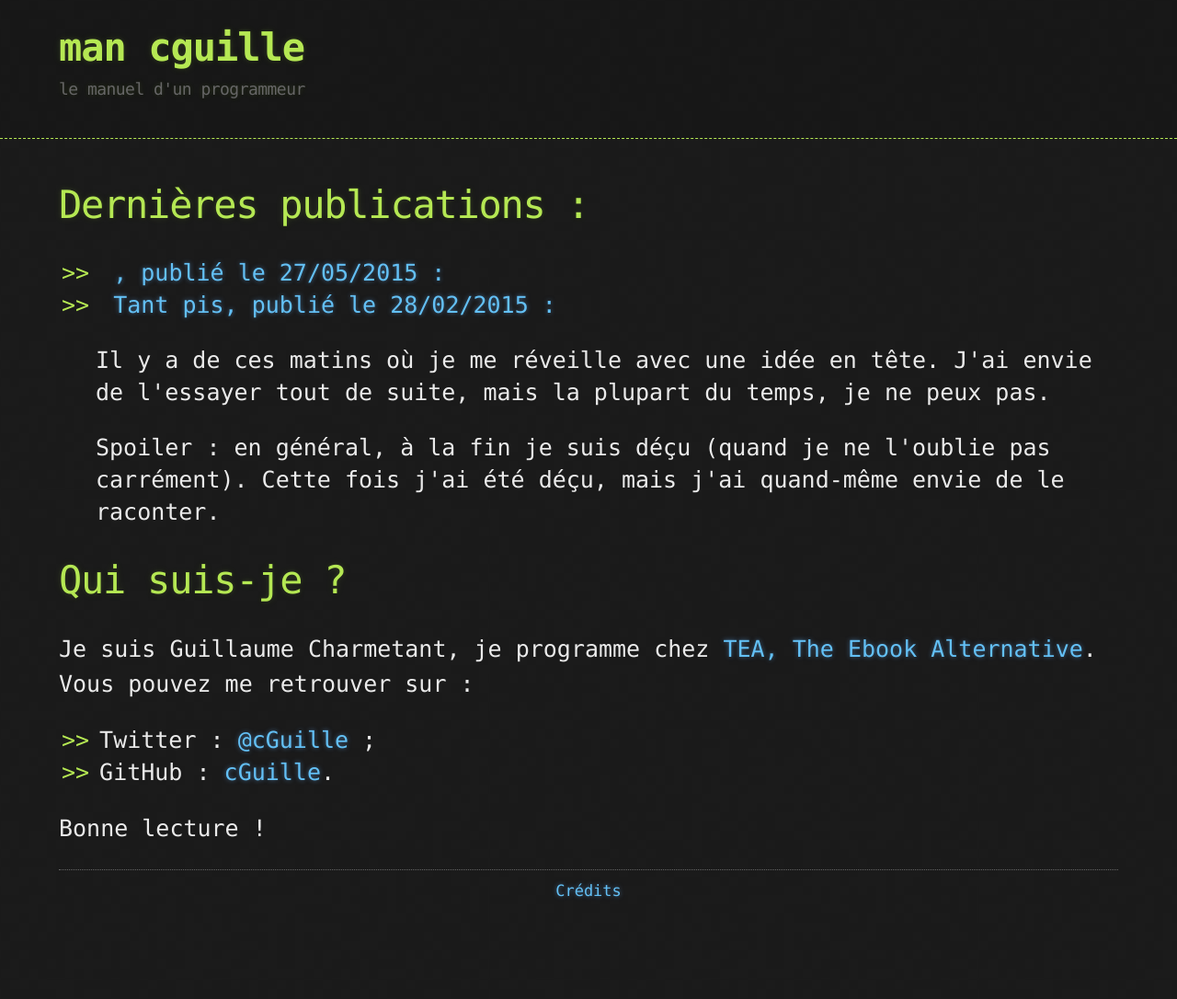
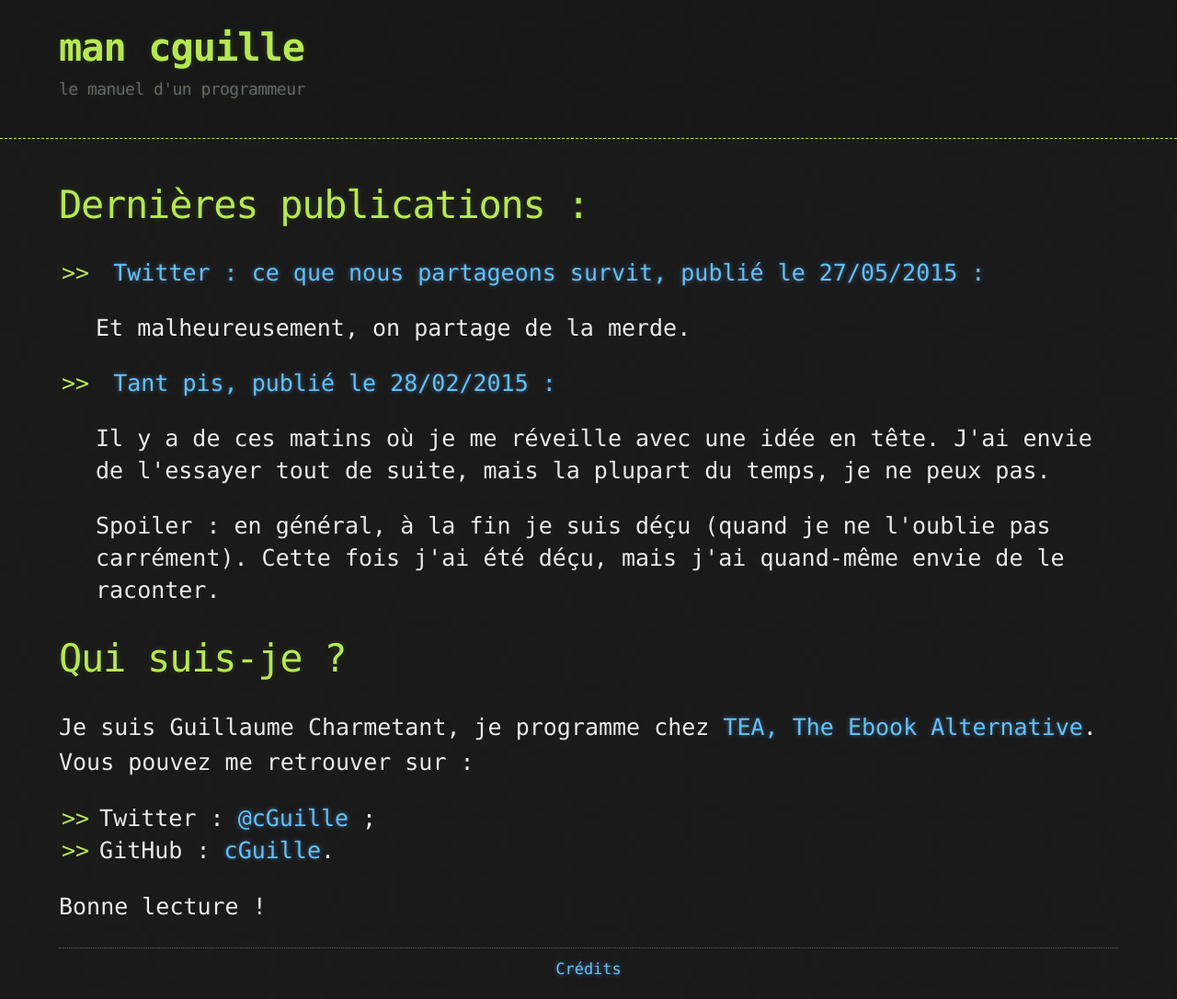
Before and after one commit to cGuille/cGuille.github.io, a Jekyll site: the page built from index.html, in a window 1280 px wide. Shown: the whole page at 92% size. Built offline with Jekyll 4.4.1, drawn with Linux system fonts in a browser that asks for light colours; before the commit the page ends 1001 px from its top, so only the background shows below that.

Commit message:
Update 2015-05-27-twitter-ce-que-nous-partageons-survit.html

```diff
--- a/_posts/2015-05-27-twitter-ce-que-nous-partageons-survit.html
+++ b/_posts/2015-05-27-twitter-ce-que-nous-partageons-survit.html
@@ -1,6 +1,6 @@
 ---
 layout: post
-title: Twitter : ce que nous partageons survit
+title: "Twitter : ce que nous partageons survit"
 ---
 
 <p>Et malheureusement, on partage de la merde.</p>
```
